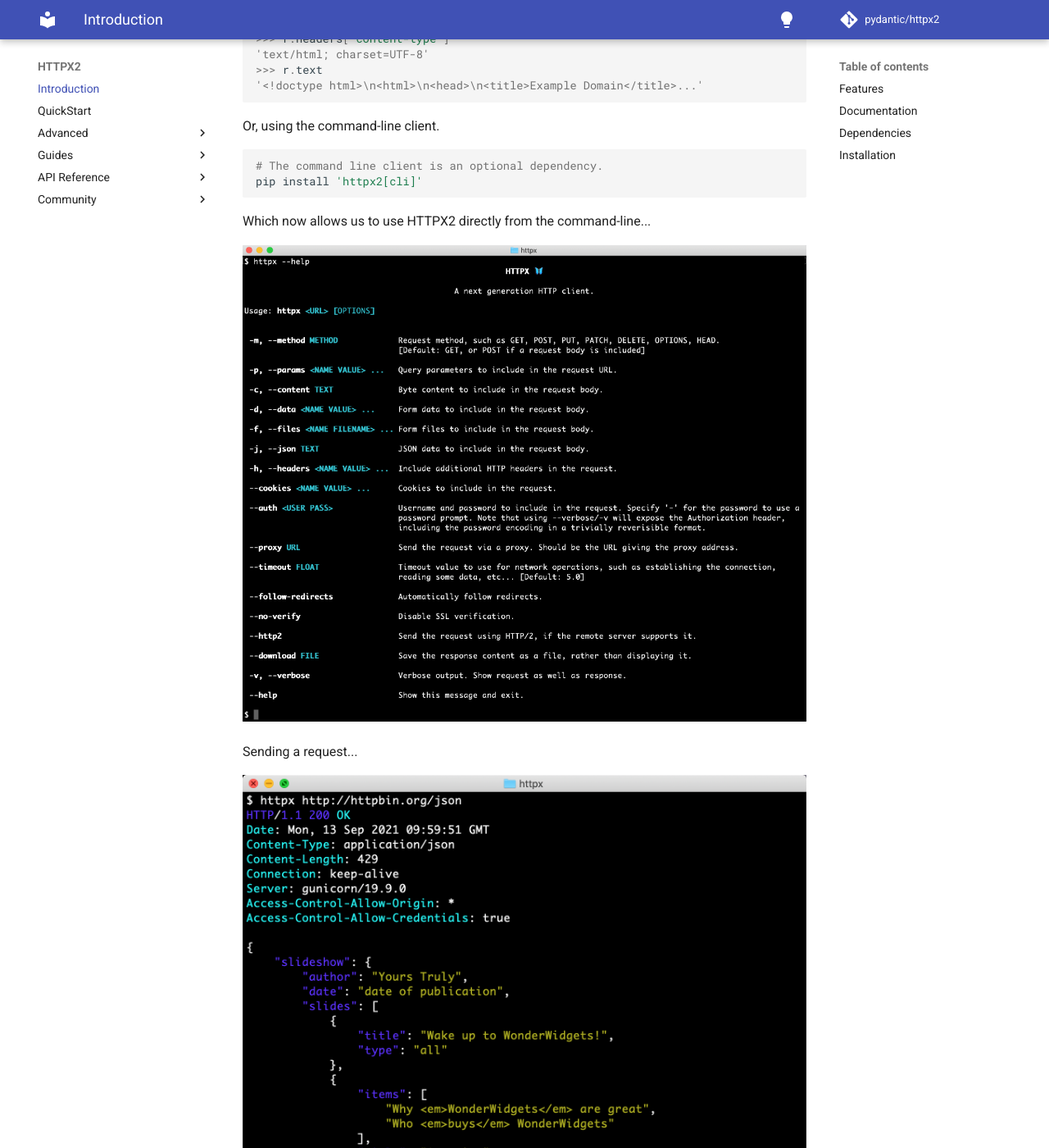
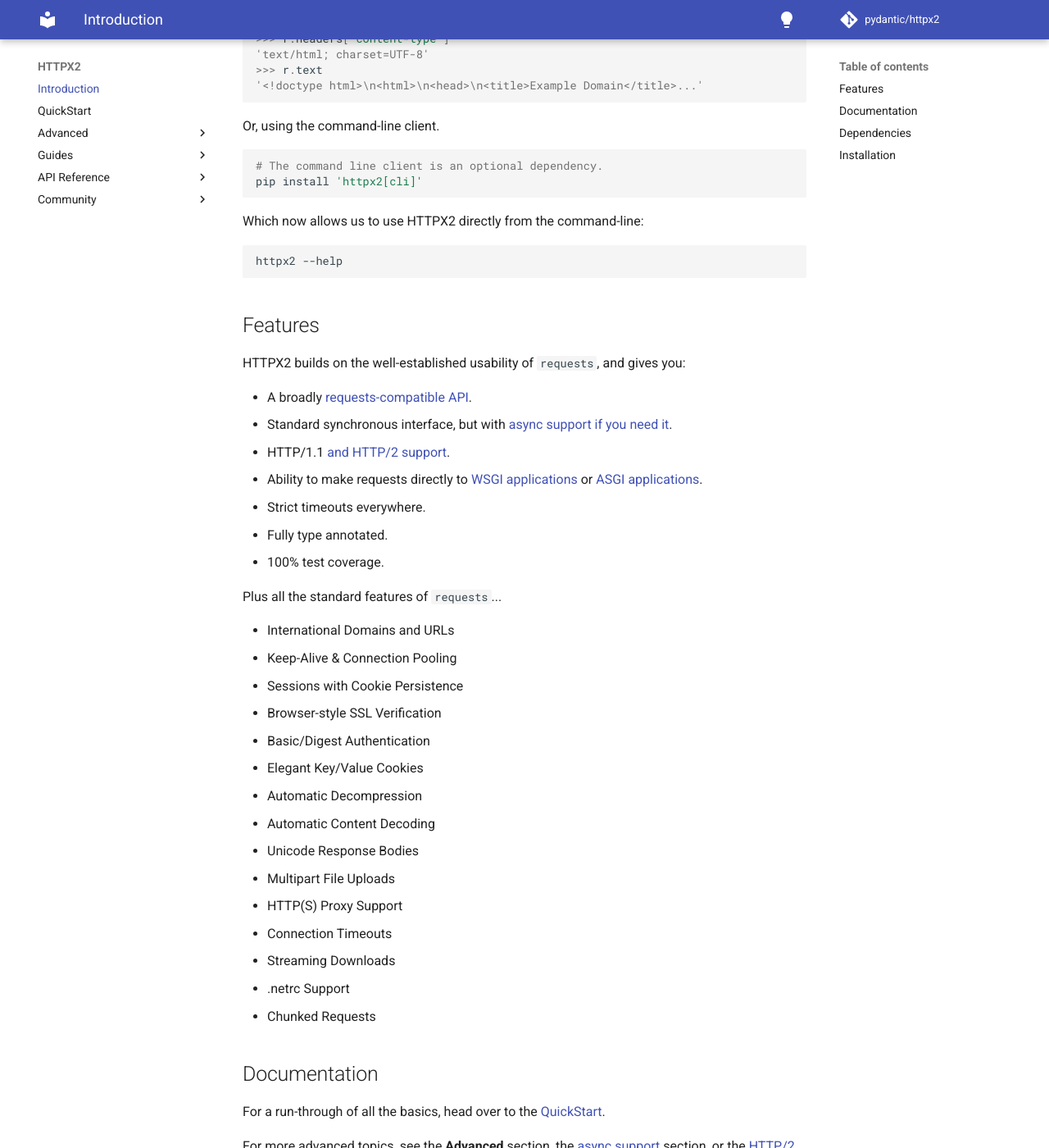
Before and after one commit to CarolinaBentrescas/httpx2, an MkDocs documentation site: the page built from docs/index.md, in a window 1280 px wide and 1400 px high, scrolled down 868 px. Shown: the whole window at 82% size. Built offline with MkDocs 1.6.1 and Material for MkDocs 9.7.7, drawn with Linux system fonts in a browser that asks for light colours; comment, search, counter and statistics services are not loaded.

Commit message:
Remove CLI screenshots from README and docs index (#942)

````diff
--- a/docs/index.md
+++ b/docs/index.md
@@ -54,13 +54,11 @@ Or, using the command-line client.
 pip install 'httpx2[cli]'
 ```
 
-Which now allows us to use HTTPX2 directly from the command-line...
+Which now allows us to use HTTPX2 directly from the command-line:
 
-![httpx2 --help](img/httpx-help.png)
-
-Sending a request...
-
-![httpx2 http://httpbin.org/json](img/httpx-request.png)
+```shell
+httpx2 --help
+```
 
 ## Features
 
````
Also changed, not shown: README.md (+4 -10 lines), docs/img/httpx-help.png (deleted), docs/img/httpx-request.png (deleted).
